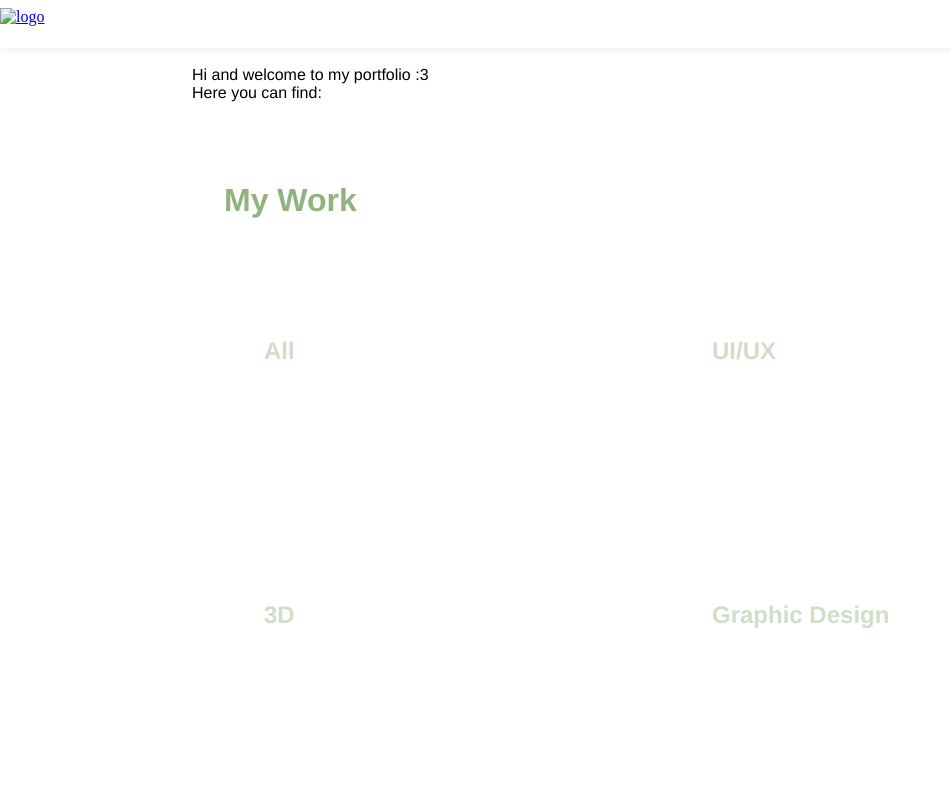
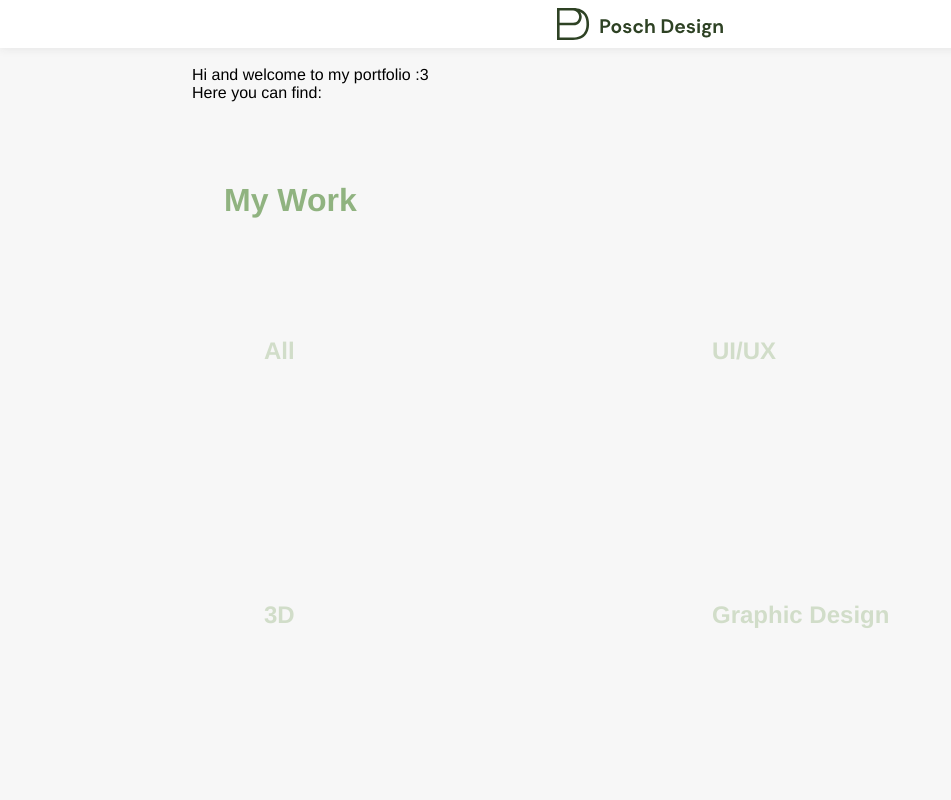
Before and after one commit to RaphaelPosch/portfolio, a plain HTML site: page src/index.html in a window 1280 px wide. Shown: the top 800 px of the page, without its empty margins (0-951 px from the left). Drawn offline with Linux system fonts and the light colour scheme.

Commit message:
move meta tag, introduce color token

```diff
--- a/src/index.html
+++ b/src/index.html
@@ -3,13 +3,14 @@
     <head>
         <meta charset="utf-8">
         <title>Portfolio Posch</title>
-        <meta name="decription" content="BLA">
+        <meta name="description" content="BLA">
+        <meta name="viewport" content="width=device-width, initial-scale=1.0">
         <link rel="stylesheet" href="stylesheet.css">
     </head>
 
     <header>
         <a href="../website-code/index.html">
-            <img class="logo" src="../Logo/Logo_Horizontal.svg" alt="logo" href="#">
+            <img class="logo" src="../assets/icons/logo.svg" alt="logo" href="#">
         </a>
     </header>
 
--- a/src/stylesheet.css
+++ b/src/stylesheet.css
@@ -1,4 +1,6 @@
-<meta name="viewport" content="width=device-width, initial-scale=1.0">
+:root {
+    --primary-color: #26b887;
+}
 
 html {
     background: #f7f7f7;
@@ -13,7 +15,8 @@ body {
 
 header{
     position: fixed;
-    display: block;
+    display: flex;
+    justify-content: center;
     background-color: #fff;
     margin: 0px;
     padding: 0px;
```
